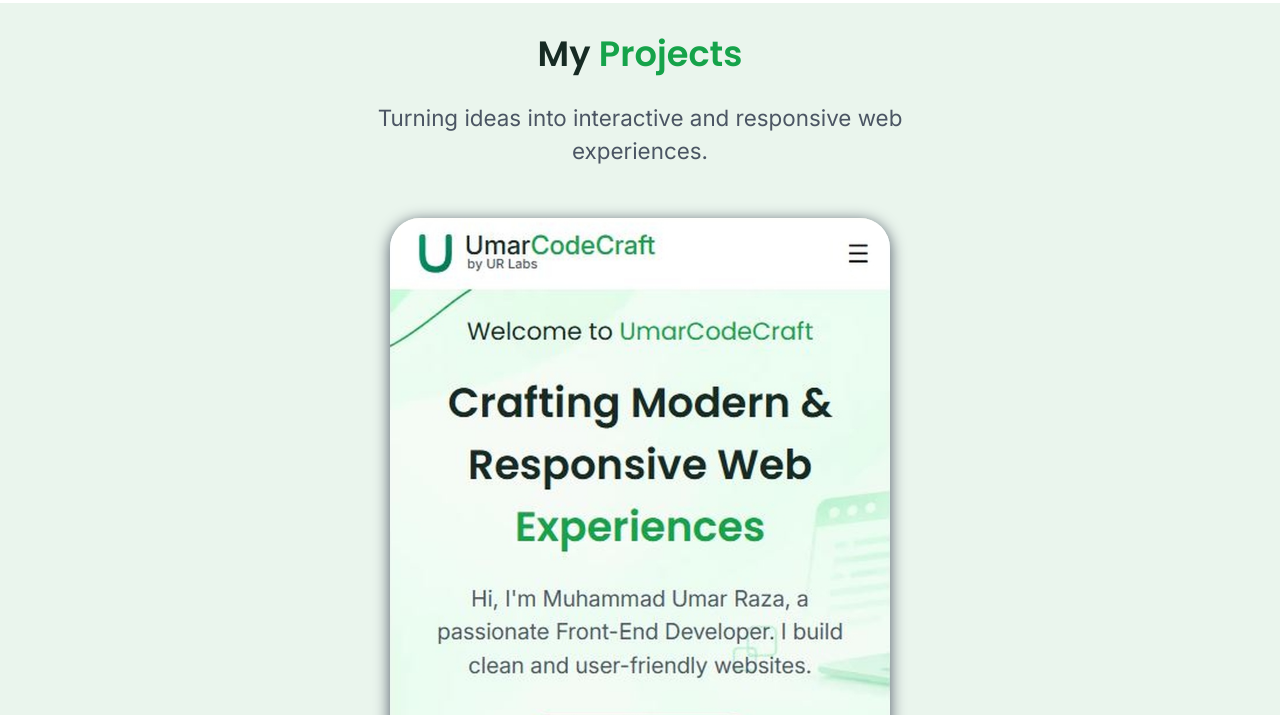
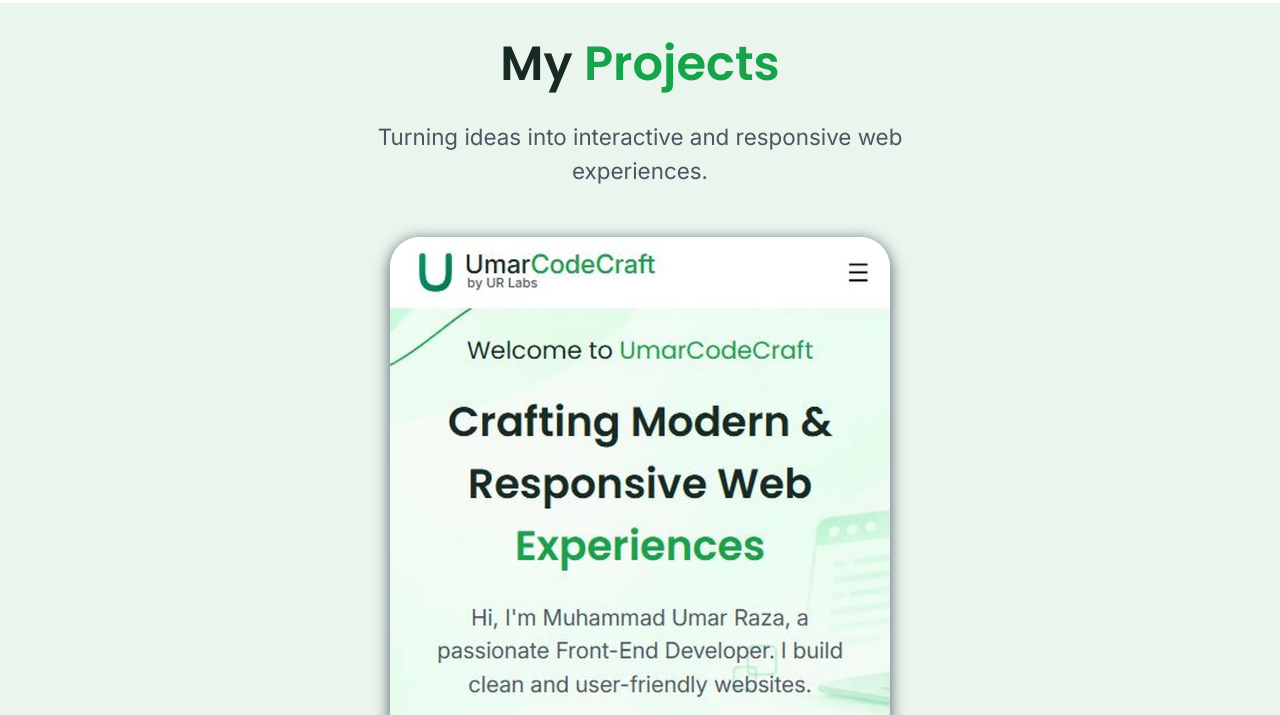
Before and after one commit to umarraza1414-arch/UmarCodeCraft, a plain HTML site: page projects.html in a window 1280 px wide. Shown: the part 72-787 px from the top of the page. Drawn offline with Linux system fonts and the light colour scheme.

Commit message:
Update css

```diff
--- a/style.css
+++ b/style.css
@@ -435,7 +435,7 @@ footer {
 
 .projectsec h1 {
     text-align: center;
-    font-size: 2rem;
+    font-size: 2.2rem;
     font-family: "Poppins", sans-serif;
     font-weight: 600;
     color: var(--heading-text);
@@ -755,7 +755,7 @@ footer {
     /* project section styling */
 
     .projectsec h1 {
-        font-size: 2.2rem;
+        font-size: 2.6rem;
     }
 
     .projectsec .projectpara {
@@ -1001,6 +1001,9 @@ footer {
     }
 
     /* projects page styling  */
+    .projectsec h1{
+        font-size: 3rem;
+    }
     /* no need, same as table is good */
 
     /* Footer */
```
